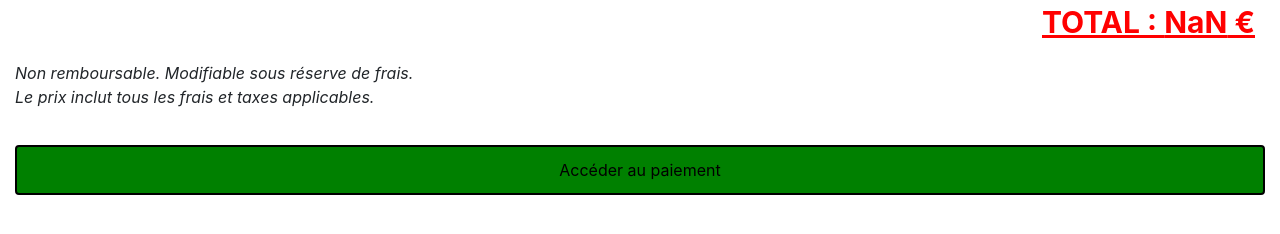
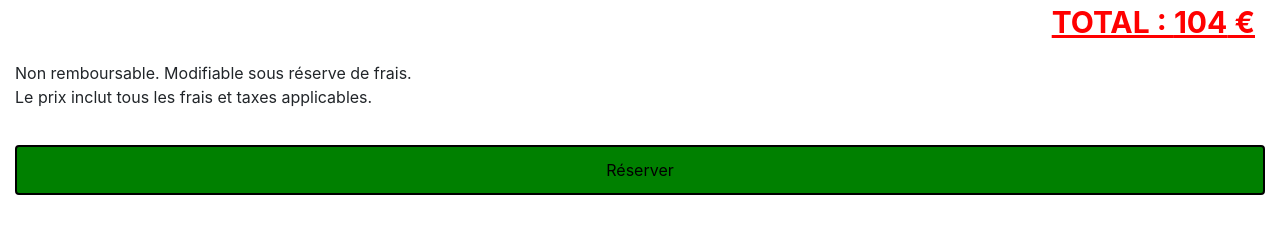
Before and after one commit to kyo06/repo_appmobile_A, a React app in the folder planeticket/: page /confirm in a window 1280 px wide. Shown: the part 432-666 px from the top of the page. Built offline with nearby package versions, Linux system fonts and the light colour scheme.

Commit message:
Add confirm Total

```diff
--- a/planeticket/src/components/Confirm/Confirm.js
+++ b/planeticket/src/components/Confirm/Confirm.js
@@ -1,9 +1,7 @@
 import React, { useState } from "react";
 import Title from "../Title";
-import Buttons from "../Buttons";
 import VolAller from "../VolAller";
 import VolRetour from "../VolRetour";
-import Total from "../Total";
 import css from './Confirm.module.css'
 
 
@@ -34,14 +32,14 @@ const Confirm = () => {
 
     <Title>Confirmer votre réservation</Title>
 
-   {list.map((t) => (
+   {ListAller.map((t) => (
         <VolAller
           vols={t}
           key= {t.id}
           />
       ))}
 
-  {list.map((t) => (
+  {ListAller.map((t) => (
         <VolRetour
           vols={t}
           key= {t.id}
@@ -49,15 +47,26 @@ const Confirm = () => {
       ))}
 
   {list.map((t) => (
-        <Total
-          vols={t}
-          key= {t.id}
-          />
+
+        <>
+          <div>
+            <img src="visa.png" alt="icon visa" height="30px"/> <br />
+            <img src="mastercard.png" alt="icon visa" height="18px"/>
+          </div>
+
+          <div>
+            <p className={css.total}>TOTAL : {(t.Prix)*(t.Adulte)*2} € </p>
+          </div>
+          <div>
+            <p className={css.italic}>Non remboursable. Modifiable sous réserve de frais. <br />
+            Le prix inclut tous les frais et taxes applicables.</p>
+          </div>
+        </>
       ))}
 
 
 
-    <Buttons>Accéder au paiement</Buttons>
+<button className={css.button} type="submit">Réserver</button>
     </div>
     </>
   );
--- a/planeticket/src/components/Confirm/Confirm.module.css
+++ b/planeticket/src/components/Confirm/Confirm.module.css
@@ -2,3 +2,22 @@
     margin-left: 15px;
     margin-right: 15px;
 }
+
+.total{
+    font-weight: bold;
+    font-size: 30px;
+    text-decoration: underline;
+    color: red;
+    text-align: right;
+    margin-right: 10px;
+}
+
+.button{
+    background-color: green;
+    width: 100%;
+    height: 50px;
+    border: 2px solid black;
+    border-radius: 4px;
+    margin-top: 20px;
+
+}
--- a/planeticket/src/components/Total/Total.js
+++ b/planeticket/src/components/Total/Total.js
@@ -11,7 +11,7 @@ const Total = ({vols}) => {
       </div>
 
       <div>
-        <p className={css.total}>TOTAL : {(vols.Prix)*(vols.NbPers)} € </p>
+        <p className={css.total}>TOTAL : {(vols.Prix)*(vols.Adulte)*2} € </p>
       </div>
       <div>
         <p className={css.italic}>Non remboursable. Modifiable sous réserve de frais. <br />
```
